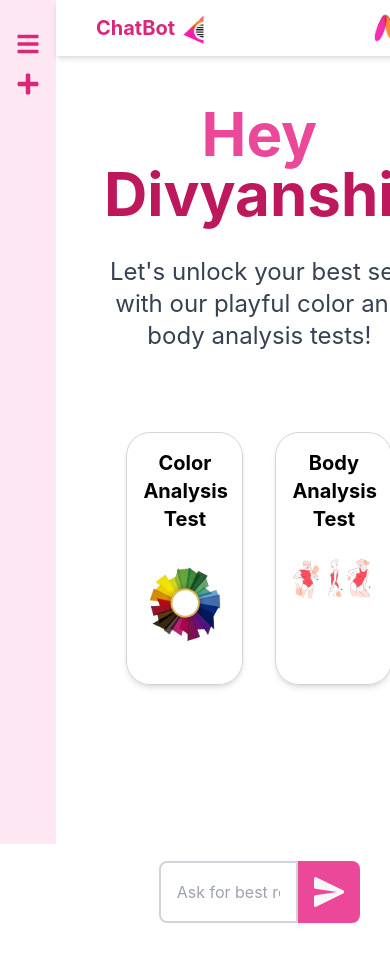
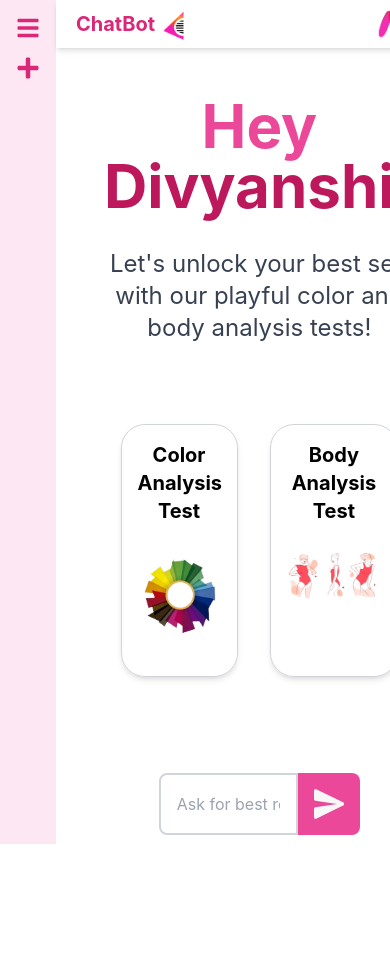
Before and after one commit to Smriti1979/MyntraChatbot, a React (Create React App) app: page / in a window 390 px wide. Shown: the top 962 px of the page. After the commit the page ends 899 px from the top, so only its background shows below. Built offline with nearby package versions, Linux system fonts and the light colour scheme.

Commit message:
landing page done

```diff
--- a/src/components/Header.js
+++ b/src/components/Header.js
@@ -4,8 +4,8 @@ import chatbotLogo from '../assets/Chatbot_logo.png';
 
 const Header = () => {
   return (
-    <div className="bg-white shadow-md p-2 sm:p-4 flex justify-between items-center">
-      <div className="flex items-center mx-8">
+    <div className="bg-white shadow-md p-1 sm:p-0gi flex justify-between items-center">
+      <div className="flex items-center mx-4">
         <div className="text-xl sm:text-3xl font-bold text-pink-600 mr-2 sm:mr-4 sm:ml-4">
           ChatBot
         </div>
--- a/src/components/MainContent.js
+++ b/src/components/MainContent.js
@@ -12,7 +12,7 @@ const MainContent = ({ name }) => {
       </p>
       <div className="flex justify-center mt-20">
         <div className="flex gap-8">
-          <div className="flex-1 border border-gray-300 rounded-3xl p-4 text-center shadow-md max-w-[30vw] h-[30vh] md:w-30vw relative group">
+          <div className="flex-1 border border-gray-300 rounded-3xl p-4 text-center shadow-md max-w-[30vw] h-[30vh] md:w-25vw relative group">
             <h2 className="text-xl font-bold">Color Analysis Test</h2>
             <br/>
             <img src={color} alt="Color Analysis" className="mx-auto mt-2 w-[13vh] flex justify-center" />
@@ -25,7 +25,7 @@ const MainContent = ({ name }) => {
               }
             `}</style>
           </div>
-          <div className="flex-1 border border-gray-300 rounded-3xl p-4 text-center shadow-md max-w-[30vw] h-[30vh] md:w-30vw relative group">
+          <div className="flex-1 border border-gray-300 rounded-3xl p-4 text-center shadow-md max-w-[33vw] h-[30vh] md:w-25vw relative group">
             <h3 className="text-xl font-bold">Body Analysis Test</h3>
             <div className="flex justify-center">
               <img src={body3} alt="Body Analysis" className="mx-auto mt-4 w-[25vh] flex justify-center" />
@@ -43,7 +43,7 @@ const MainContent = ({ name }) => {
         </div>
       </div>
 
-      <div className="p-4 flex justify-center fix-bottom-2 mt-40">
+      <div className="p-4 flex justify-center fix-bottom-2 mt-20">
       <input
       type="text"
       placeholder="Ask for best recommendation"
--- a/src/components/Sidebar.js
+++ b/src/components/Sidebar.js
@@ -10,7 +10,7 @@ const Sidebar = () => {
 
   return (
     <div className={`bg-pink-100 transition-all duration-300 ${isOpen ? 'w-64' : 'w-16'} p-4 flex flex-col`}>
-      <button className="text-2xl text-pink-600 mb-4 mt-4" onClick={toggleSidebar}>
+      <button className="text-2xl text-pink-600 mb-4 mt-4np" onClick={toggleSidebar}>
         <FaBars />
       </button>
       <button className="text-2xl text-pink-600 mb-4">
--- a/src/index.css
+++ b/src/index.css
@@ -5,6 +5,7 @@ body {
     sans-serif;
   -webkit-font-smoothing: antialiased;
   -moz-osx-font-smoothing: grayscale;
+  overflow: hidden;
 }
 
 code {
@@ -12,6 +13,7 @@ code {
     monospace;
 }
 .a{
+
   font-size: 10px;
 }
 
```
